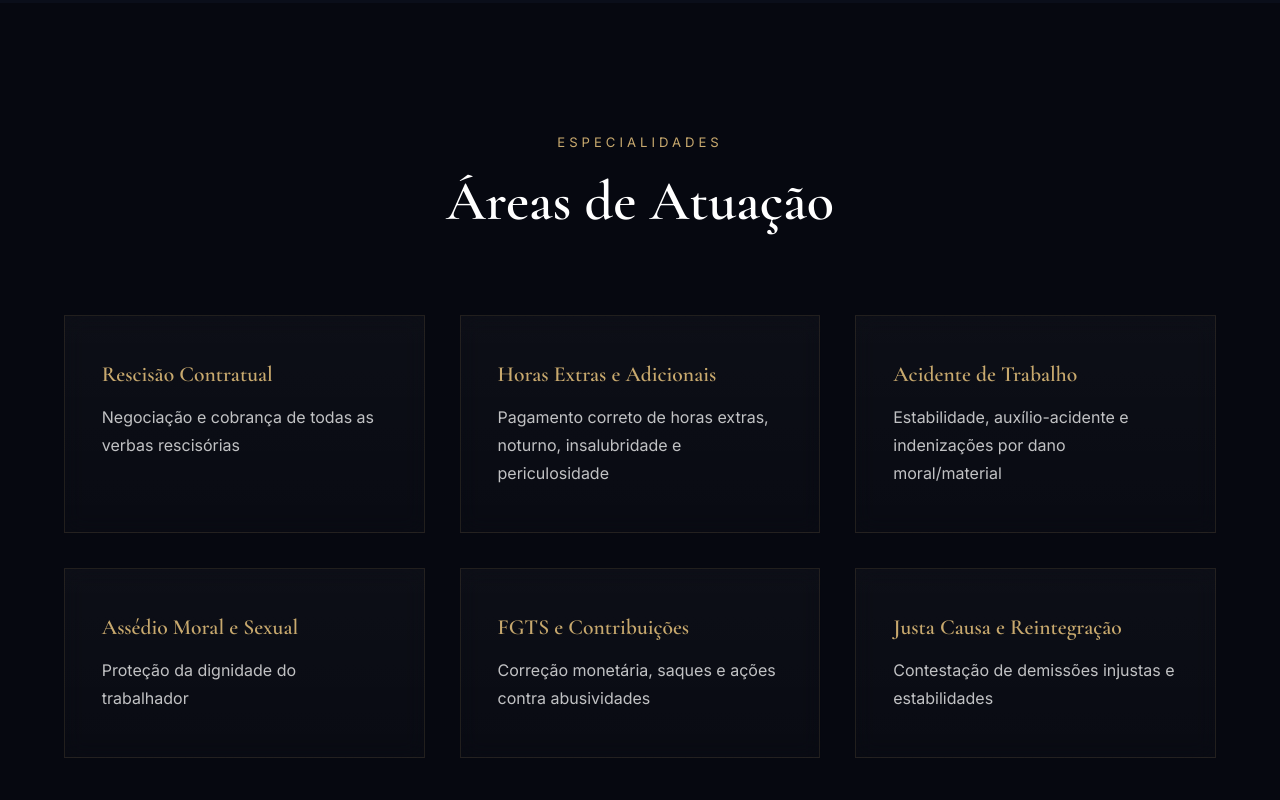
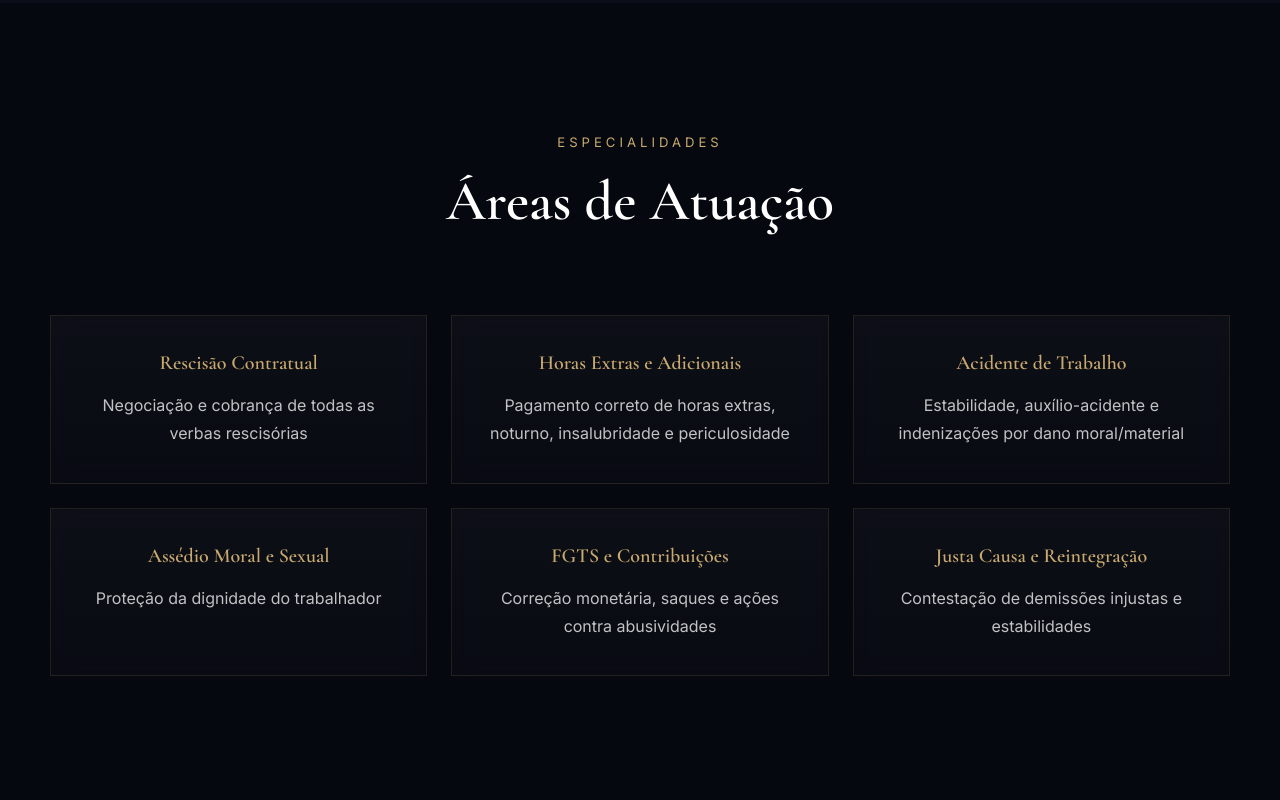
Before and after one commit to p9999999992002-gif/julia-rodrigues-advocacia, a Vue app: page / in a window 1280 px wide. Shown: the part 1640-2440 px from the top of the page. Built offline with nearby package versions, Linux system fonts and the light colour scheme.

Commit message:
2132131312

```diff
--- a/src/components/Areas.vue
+++ b/src/components/Areas.vue
@@ -28,62 +28,5 @@ const areas = [
 </template>
 
 <style scoped>
-.areas {
-  background: #060810;
-  color: white;
-  padding: 8rem 0;
-}
-
-.section-header {
-  text-align: center;
-  margin-bottom: 5rem;
-}
-
-.badge { color: #c8a96e; letter-spacing: 4px; font-size: 0.82rem; }
-
-.section-header h2 {
-  font-family: 'Cormorant Garamond', serif;
-  font-size: clamp(2.6rem, 5vw, 3.5rem);
-  margin-top: 1rem;
-}
-
-.grid {
-  display: grid;
-  grid-template-columns: repeat(auto-fit, minmax(340px, 1fr));
-  gap: 2.2rem;
-  max-width: 1280px;
-  margin: 0 auto;
-  padding: 0 2rem;
-}
-
-.card {
-  background: linear-gradient(
-    180deg,
-    rgba(255,255,255,0.03),
-    rgba(255,255,255,0.015)
-  );
-
-  border: 1px solid rgba(200,169,110,0.12);
-  padding: 2.8rem 2.3rem;
-  transition: all 0.4s ease;
-  height: 100%;
-  backdrop-filter: blur(10px);
-}
-
-.card:hover {
-  border-color: #c8a96e;
-  transform: translateY(-10px);
-  background: rgba(200,169,110,0.06);
-}
-
-.card h3 {
-  color: #c8a96e;
-  font-size: 1.35rem;
-  margin-bottom: 1rem;
-}
-
-.card p {
-  color: rgba(255,255,255,0.75);
-  line-height: 1.75;
-}
+.areas{background:#060810;color:#fff;padding:8rem 0}.container{max-width:1280px;margin:0 auto;padding:0 1rem}.section-header{text-align:center;margin-bottom:5rem}.badge{color:#c8a96e;letter-spacing:4px;font-size:.82rem;text-transform:uppercase}.section-header h2{font-family:'Cormorant Garamond',serif;font-size:clamp(2.6rem,5vw,3.5rem);margin-top:1rem}.grid{display:grid;grid-template-columns:repeat(3,minmax(0,1fr));gap:1.5rem;max-width:1180px;margin:0 auto}.card{background:linear-gradient(180deg,rgba(255,255,255,.03),rgba(255,255,255,.015));border:1px solid rgba(200,169,110,.12);padding:2.2rem 1.8rem;transition:all .4s ease;height:100%;backdrop-filter:blur(10px);text-align:center}.card:hover{border-color:#c8a96e;transform:translateY(-10px);background:rgba(200,169,110,.06)}.card h3{color:#c8a96e;font-size:1.25rem;margin-bottom:1rem}.card p{color:rgba(255,255,255,.75);line-height:1.75}@media (max-width:1100px){.grid{grid-template-columns:repeat(2,minmax(0,1fr))}}@media (max-width:768px){.areas{padding:6rem 0}.grid{grid-template-columns:1fr;gap:1rem}.card{padding:2rem 1.4rem}.section-header{margin-bottom:3.5rem}}
 </style>
```
